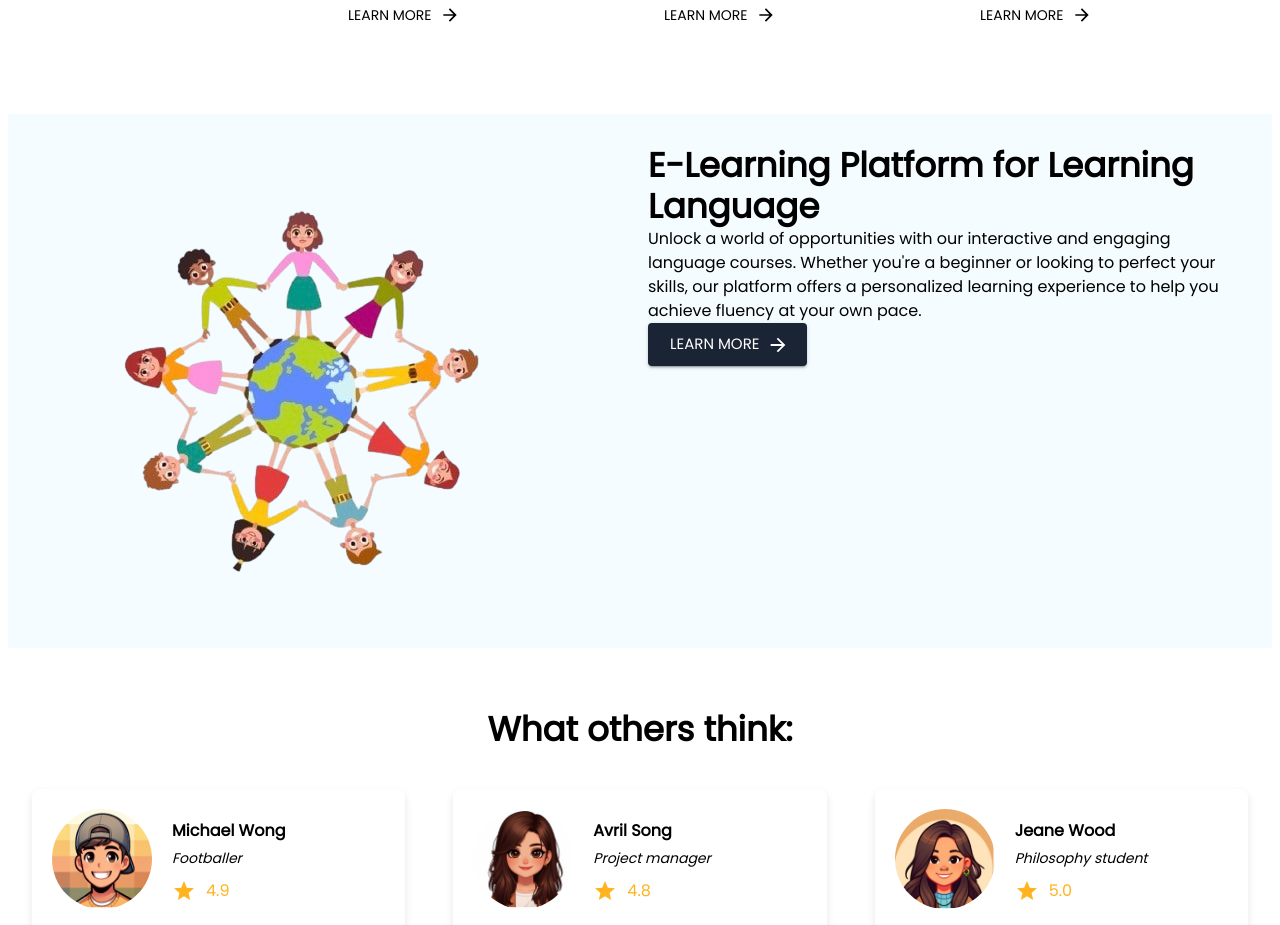
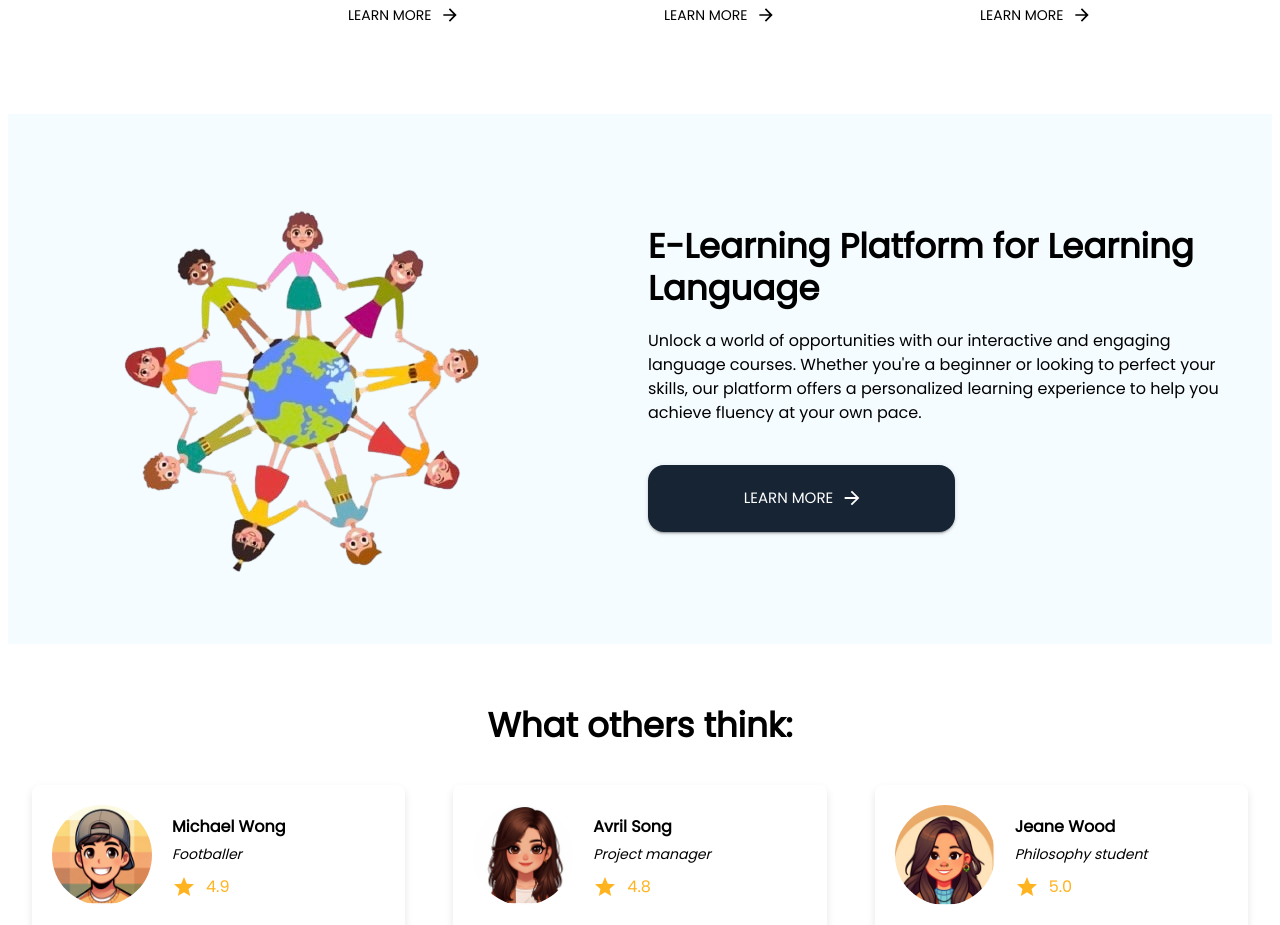
Before and after one commit to LanguageAppSpace/language-app-frontend, a React (Vite) app: page /home in a window 1280 px wide. Shown: the part 1024-1949 px from the top of the page. Built offline with nearby package versions, Linux system fonts and the light colour scheme; no server answers.

Commit message:
add custom mui theme typings

```diff
--- a/package.json
+++ b/package.json
@@ -19,6 +19,7 @@
     "@mui/styled-engine-sc": "^6.0.0-alpha.18",
     "@mui/system": "^5.15.14",
     "@reduxjs/toolkit": "^2.2.2",
+    "@types/styled-components": "^5.1.34",
     "camelcase-keys": "^9.1.3",
     "jwt-decode": "^4.0.0",
     "react": "^18.2.0",
--- a/src/components/About/About.tsx
+++ b/src/components/About/About.tsx
@@ -23,7 +23,7 @@ const About = () => {
             />
           </ImageGridItem>
           <TextGridItem item xs={12} sm={6}>
-              <HeaderTypography variant="h4" >
+            <HeaderTypography variant="h4">
               E-Learning Platform for Learning Language
             </HeaderTypography>
             <BodyTypography variant="body1">
@@ -52,30 +52,38 @@ const AboutContainer = styled(Box)(({ theme }) => ({
   padding: "30px 0",
 }));
 
-const ImageGridItem = styled(Grid)`display: "flex";
-  alignItems: "center";`
+const ImageGridItem = styled(Grid)({
+  display: "flex",
+  alignItems: "center",
+});
 
-const TextGridItem = styled(Grid)`display: "flex",
-  flexDirection: "column";
-  justifyContent: "center";
-  alignItems: "flex-start";
-  textAlign: "start";
-  gap: "20px";`
+const TextGridItem = styled(Grid)({
+  display: "flex",
+  flexDirection: "column",
+  justifyContent: "center",
+  alignItems: "flex-start",
+  textAlign: "start",
+  gap: "20px",
+});
 
 const HeaderTypography = styled(Typography)(({ theme }) => ({
   color: theme.palette.text.secondary,
   fontWeight: "bold",
 }));
 
-const BodyTypography = styled(Typography)(({ theme }) => ({color: theme.palette.text.secondary,}));
+const BodyTypography = styled(Typography)(({ theme }) => ({
+  color: theme.palette.text.secondary,
+}));
 
-const StyledButton = styled(Button)`marginTop: "20px",
-  padding: "20px";
-  backgroundColor: "rgb(22, 36, 52)";
-  borderRadius: "16px";
-  width: "307px";
+const StyledButton = styled(Button)({
+  marginTop: "20px",
+  padding: "20px",
+  backgroundColor: "rgb(22, 36, 52)",
+  borderRadius: "16px",
+  width: "307px",
   "&:hover": {
-    backgroundColor: "rgb(30, 42, 50)";
-  };`
+    backgroundColor: "rgb(30, 42, 50)",
+  },
+});
 
 export default About;
--- a/src/theme/theme.ts
+++ b/src/theme/theme.ts
@@ -10,16 +10,16 @@ const theme = createTheme({
     },
     secondary: {
       main: "#ECB159",
-      light: "#FFB31F"
+      light: "#FFB31F",
     },
     background: {
       default: "#f5f5f5",
       light: "#f5fcff",
-      dark: "#b3b3b3"
+      dark: "#b3b3b3",
     },
     text: {
       primary: "#ffffff",
-      secondary: "#000000"
+      secondary: "#000000",
     },
     input: {
       light: "#fdeac1",
@@ -30,12 +30,46 @@ const theme = createTheme({
       mainHover: "#1e2a32",
       dark: "#111827",
       hover: "#333d47",
-      loginHover: "#192a32"
-    }
+      loginHover: "#192a32",
+    },
   },
   typography: {
     fontFamily: ["Poppins"].join(","),
   },
 });
 
+declare module "@mui/material/styles" {
+  interface TypeBackground {
+    light: string;
+    dark: string;
+  }
+  interface Palette {
+    button: {
+      main: string;
+      mainHover: string;
+      dark: string;
+      hover: string;
+      loginHover: string;
+    };
+    input: {
+      light: string;
+      medium: string;
+    };
+  }
+
+  interface PaletteOptions {
+    button?: {
+      main: string;
+      mainHover: string;
+      dark: string;
+      hover: string;
+      loginHover: string;
+    };
+    input?: {
+      light: string;
+      medium: string;
+    };
+  }
+}
+
 export default theme;
```
Lines whose indentation alone changed are shown as unchanged.
